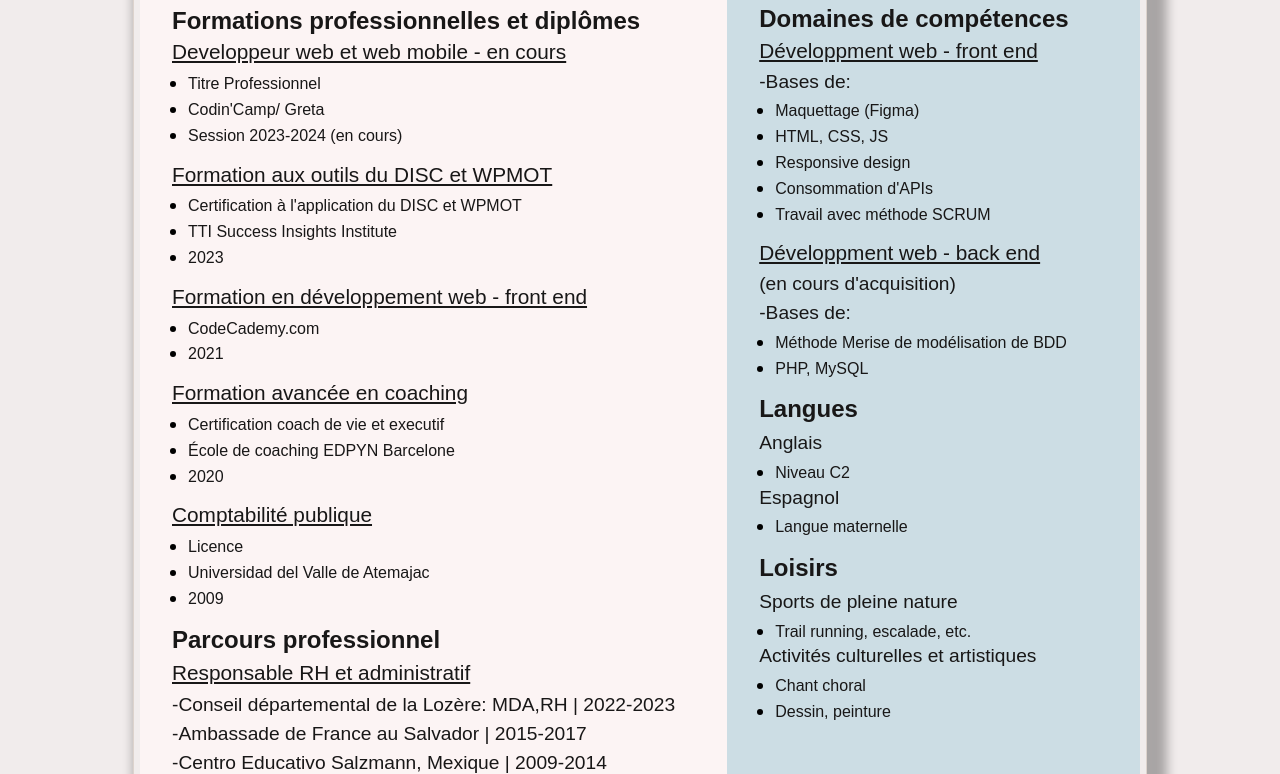
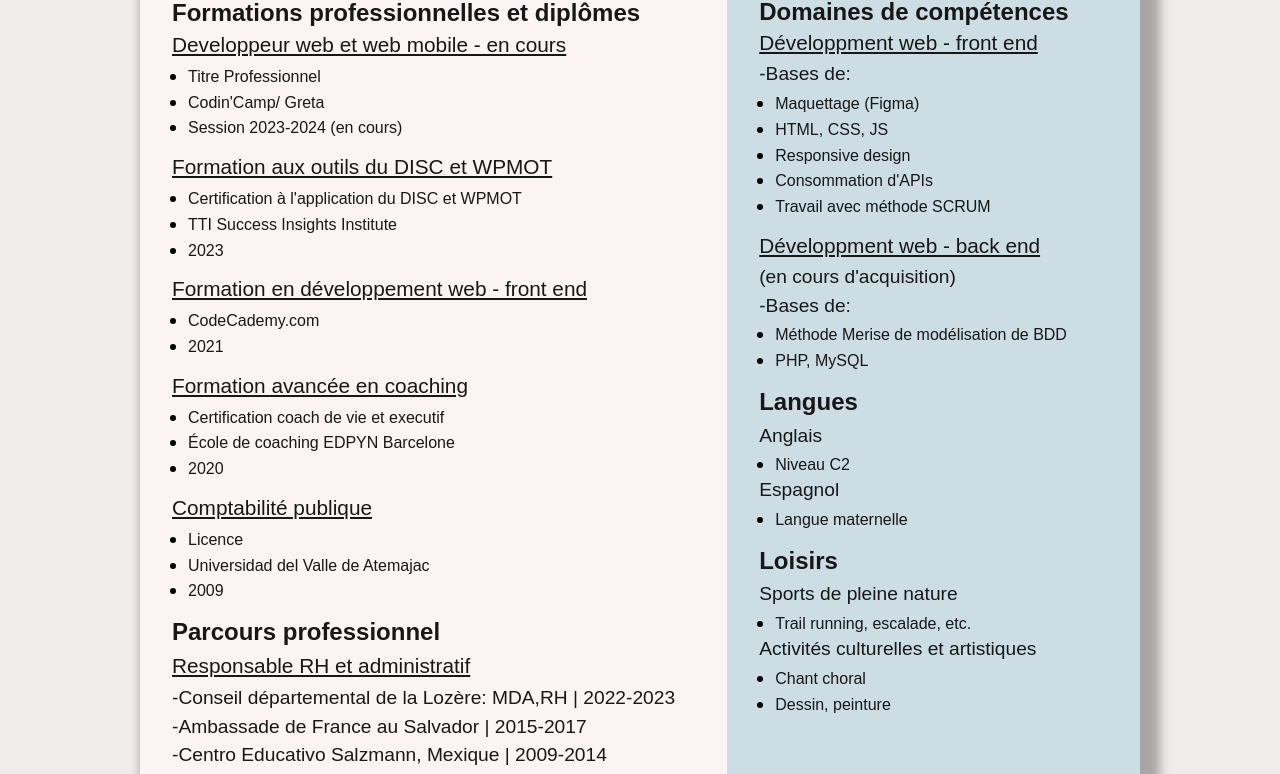
Before and after one commit to agustinZavalaAguilar/cv2_responsive, a plain HTML site: page index.html in a window 1280 px wide. Shown: the part 543-1317 px from the top of the page. Drawn offline with Linux system fonts and the light colour scheme; a small style sheet from the web is missing.

Commit message:
body- no padding

```diff
--- a/css/style.css
+++ b/css/style.css
@@ -8,7 +8,6 @@ html {
 body {
     font-family: Arial, sans-serif;
     margin-top: 0px;
-    padding: .4rem;
     width: 1000px;
     box-shadow: 10px 10px 10px 10px rgba(0, 0, 0, .3);
 }
@@ -152,7 +151,6 @@ header {
 
 body {
     margin-top: 50px;
-    border: 1px solid #ddd3cd;
 }
 
 h1 {
```
